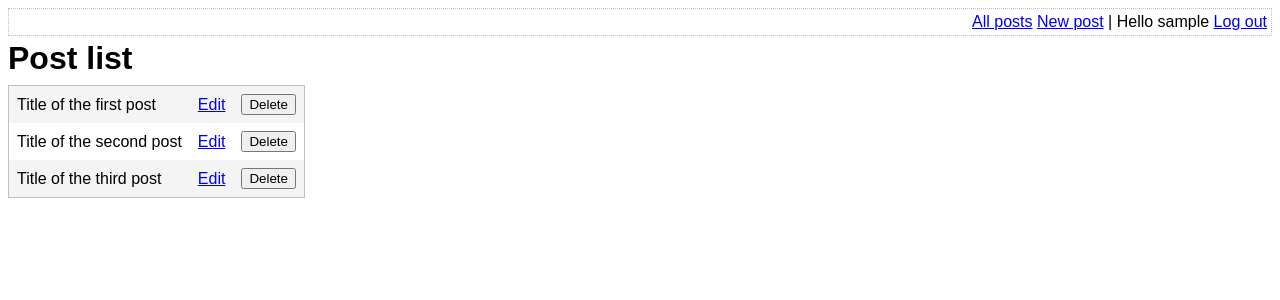
After one commit to Jean-CS/Blog, a PHP site: page /list-posts.php in a window 1280 px wide. The commit adds this page. Shown: the top 300 px of the page. Run offline with PHP 8.4, Linux system fonts and the light colour scheme; the visitor is signed in with stand-in values (Sample User, id 1).

Commit message:
add all posts page

```diff
--- a/assets/main.css
+++ b/assets/main.css
@@ -95,4 +95,21 @@ body {
     color:grey;
     float: left;
     text-align: right;
+
+    /* Some browsers make labels too tall, and as a result they incorrectly stack horizontally.
+		Let's reset each to the left-hand side to be sure. */
+	clear: left;
 }
+
+#post-list {
+	border-collapse: collapse;
+	border: 1px solid silver;
+}
+
+#post-list td {
+	padding: 8px;
+}
+
+#post-list tbody tr:nth-child(odd) {
+	background-color: #f4f4f4;
+}
--- /dev/null
+++ b/list-posts.php
@@ -0,0 +1,61 @@
+<?php
+
+require_once 'lib/common.php';
+
+session_start();
+
+// dont let non-auth users see this screen
+if (!isLoggedIn()) {
+    redirectAndExit('index.php');
+}
+
+?>
+
+<!DOCTYPE html>
+<html>
+<head>
+    <meta charset="utf-8">
+    <title>A blog application | Blog posts</title>
+    <?php require 'templates/head.php' ?>
+</head>
+<body>
+    <?php require 'templates/top-menu.php' ?>
+
+    <h1>Post list</h1>
+
+    <form method="post">
+        <table id="post-list">
+            <tbody>
+                <tr>
+                    <td>Title of the first post</td>
+                    <td>
+                        <a href="edit-post.php?post_id=1">Edit</a>
+                    </td>
+                    <td>
+                        <input type="submit" name="post[1]" value="Delete">
+                    </td>
+                </tr>
+                <tr>
+                    <td>Title of the second post</td>
+                    <td>
+                        <a href="edit-post.php?post_id=2">Edit</a>
+                    </td>
+                    <td>
+                        <input type="submit" name="post[2]" value="Delete">
+                    </td>
+                </tr>
+                <tr>
+                    <td>Title of the third post</td>
+                    <td>
+                        <a href="edit-post.php?post_id=3">Edit</a>
+                    </td>
+                    <td>
+                        <input type="submit" name="post[3]" value="Delete">
+                    </td>
+                </tr>
+            </tr>
+        </tbody>
+    </table>
+</form>
+</body>
+</html>
--- a/templates/top-menu.php
+++ b/templates/top-menu.php
@@ -1,6 +1,7 @@
 <div class="top-menu">
     <div class="menu-options">
         <?php if (isLoggedIn()): ?>
+            <a href="list-posts.php">All posts</a>
             <a href="edit-post.php">New post</a>
             |
             Hello <?php echo htmlEscape(getAuthUser()); ?>
```
